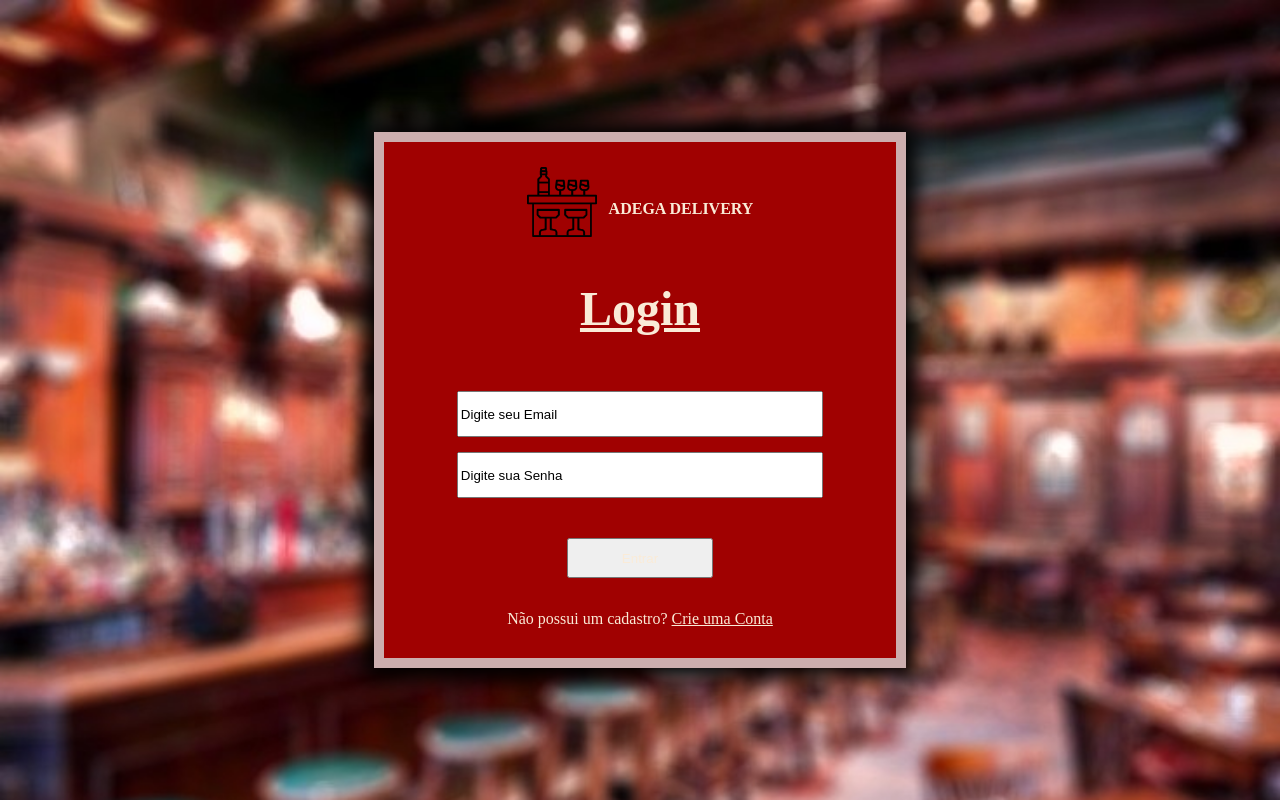
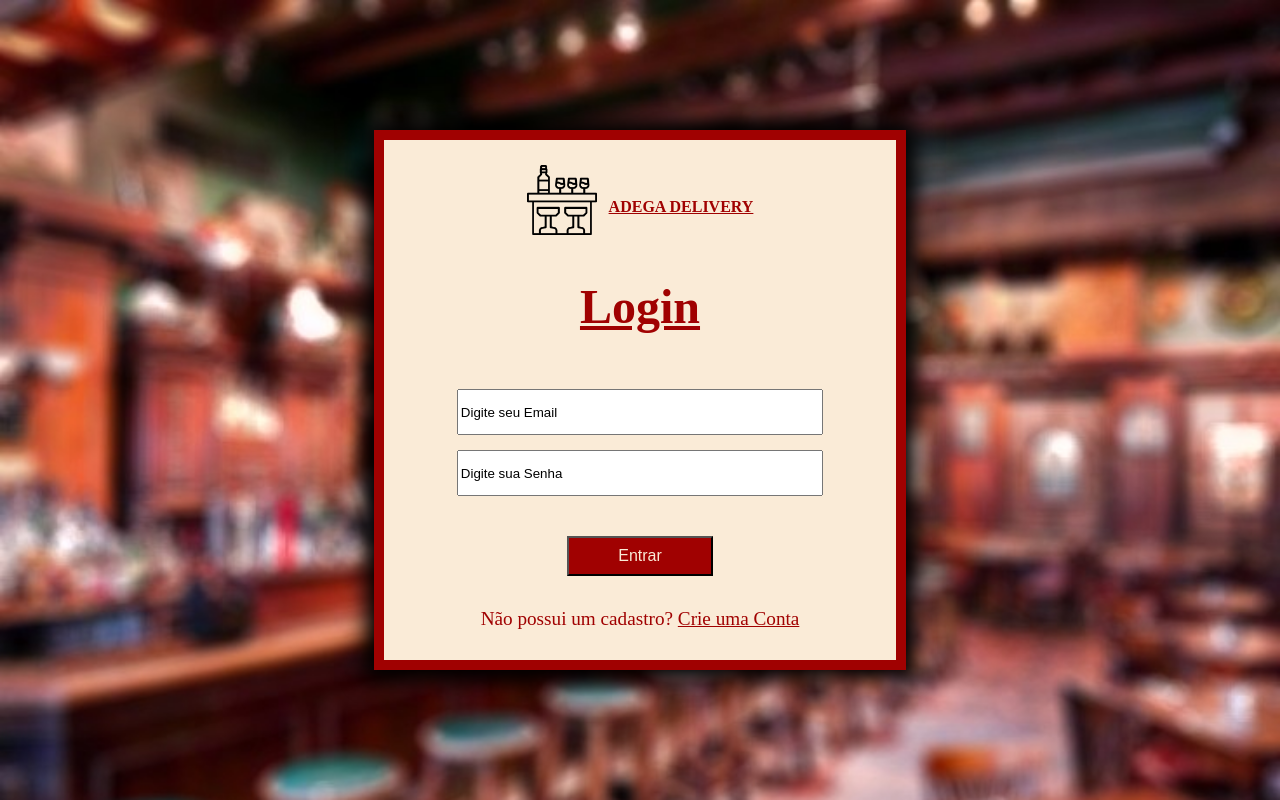
Before and after one commit to MFRodrigu3s/Projeto-Integrador---Adega-Delivery, a Node server app: page /usuario/login in a window 1280 px wide. Run offline with Node 20, Linux system fonts and the light colour scheme.

Commit message:
cor de fundo alterada

```diff
--- a/public/css/login.css
+++ b/public/css/login.css
@@ -12,7 +12,7 @@ body {
 }
 
 #login {
-    background-color: rgb(160, 1, 1);
+    background-color: antiquewhite;
     display: flex;
     flex-direction: column;
     align-items: center;
@@ -21,7 +21,7 @@ body {
     height: auto;
     padding-top: 25px;
     padding-bottom: 30px;
-    border: 10px solid rgb(204, 174, 174);
+    border: 10px solid rgb(160, 1, 1);
     box-shadow: 0 0 20px 10px;
 }
 
@@ -33,13 +33,13 @@ body {
 #marca {
     margin-top: 10px;
     margin-left: 12px;
-    color: antiquewhite;
+    color: rgb(160, 1, 1);
     font-size: 16px;
 }
 
 #marca a {
-    text-decoration: none;
-    color: antiquewhite;
+    /* text-decoration: none; */
+    color: rgb(160, 1, 1);
 }
 
 #marca a:hover {
@@ -72,7 +72,7 @@ body {
     font-size: 3rem;
     margin-top: 40px;
     margin-bottom: 40px;
-    color: antiquewhite;
+    color: rgb(160, 1, 1);
     text-decoration: underline;
 }
 
@@ -81,14 +81,21 @@ body {
     margin-bottom: 4vh;
     height: 5vh;
     width: 40%;
+    background-color: rgb(160, 1, 1);
+}
+
+#login form button p {
+    color: antiquewhite;
+    font-size: 1rem;
 }
 
 #login p {
-    color: antiquewhite;
+    font-size: 1.2rem;
+    color: rgb(160, 1, 1);
 }
 
 #login p a {
-    color: antiquewhite;
+    color: rgb(160, 1, 1);
 }
 
 #login p a:hover {
```
Also changed, not shown: public/css/cadastro.css (+35 -11 lines).
